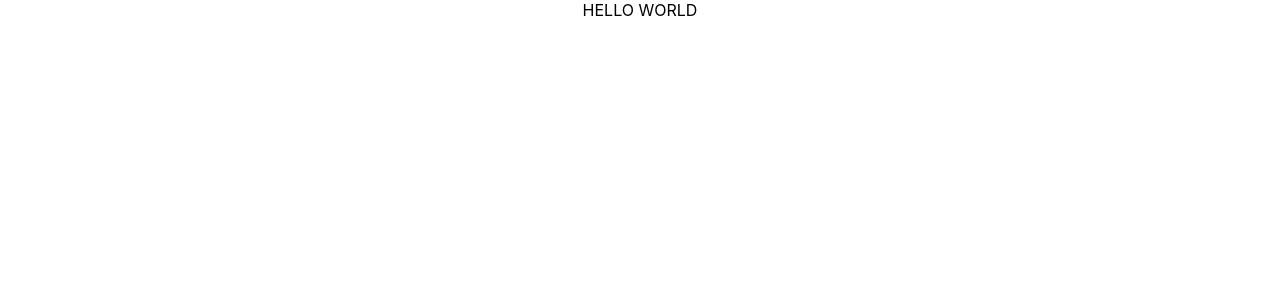
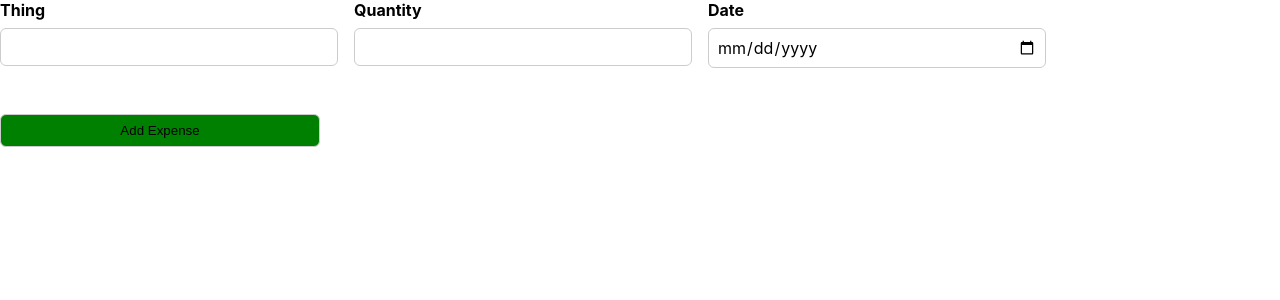
Before and after one commit to Ibristi/Homeworks, a React (Create React App) app: page / in a window 1280 px wide. Shown: the top 300 px of the page. Built offline with nearby package versions, Linux system fonts and the light colour scheme.

Commit message:
подготовил для для рендера

```diff
--- a/src/App.js
+++ b/src/App.js
@@ -1,10 +1,12 @@
 import './App.css'
-
+import InputForm from './components/InputForm'
 
 function App() {
-	return <div className='App'>
-		HELLO WORLD
-  </div>
+	return (
+		<div className='App'>
+			<InputForm />
+		</div>
+	)
 }
 
 export default App
--- /dev/null
+++ b/src/components/InputForm.css
@@ -0,0 +1,35 @@
+.new-expense__controls {
+	display: flex;
+	flex-wrap: wrap;
+	gap: 1rem;
+	margin-bottom: 1rem;
+	text-align: left;
+}
+.new-expense__control label {
+	font-weight: bold;
+	margin-bottom: 0.5rem;
+	display: block;
+}
+.new-expense__control input {
+	font: inherit;
+	padding: 0.5rem;
+	border-radius: 6px;
+	border: 1px solid #ccc;
+	width: 20rem;
+	max-width: 100%;
+}
+.new-expense__actions {
+	margin-top: 30px;
+}
+
+.btn {
+    padding: 0.5rem;
+	border-radius: 6px;
+	border: 1px solid #ccc;
+	width: 20rem;
+	max-width: 100%;
+    background-color: green;
+}
+.btn:hover{
+    background-color: rgb(177, 177, 32);
+}
--- /dev/null
+++ b/src/components/InputForm.jsx
@@ -0,0 +1,46 @@
+import { useState } from 'react'
+import './InputForm.css'
+const InputForm = () => {
+	const [thing, setThing] = useState('')
+	const [quantity, setQuantity] = useState('')
+	const [date, setDate] = useState('')
+
+	const thingChangeHandler = (event) => {
+		setThing(event.target.value)
+	}
+	const quantityChangeHandler = (event) => {
+		setQuantity(event.target.value)
+	}
+	const dateChangeHandler = (event) => {
+		setDate(event.target.value)
+	}
+
+	const submitHandler = (event) => {
+		event.preventDefault()
+		console.log(thing);
+		console.log(quantity);
+		console.log(date);
+	}
+	return (
+		<form onSubmit={submitHandler}>
+			<div className='new-expense__controls'>
+				<div className='new-expense__control'>
+					<label>Thing</label>
+					<input name='title' type='text' onChange={thingChangeHandler}/>
+				</div>
+				<div className='new-expense__control'>
+					<label>Quantity</label>
+					<input name='amount' type='number' min='0.1' step='1' onChange={quantityChangeHandler}/>
+				</div>
+				<div className='new-expense__control'>
+					<label>Date</label>
+					<input name='date' type='date' onChange={dateChangeHandler}/>
+				</div>
+				<div className='new-expense__actions'>
+					<button type='submit' className='btn'>Add Expense</button>
+				</div>
+			</div>
+		</form>
+	)
+}
+export default InputForm
```
